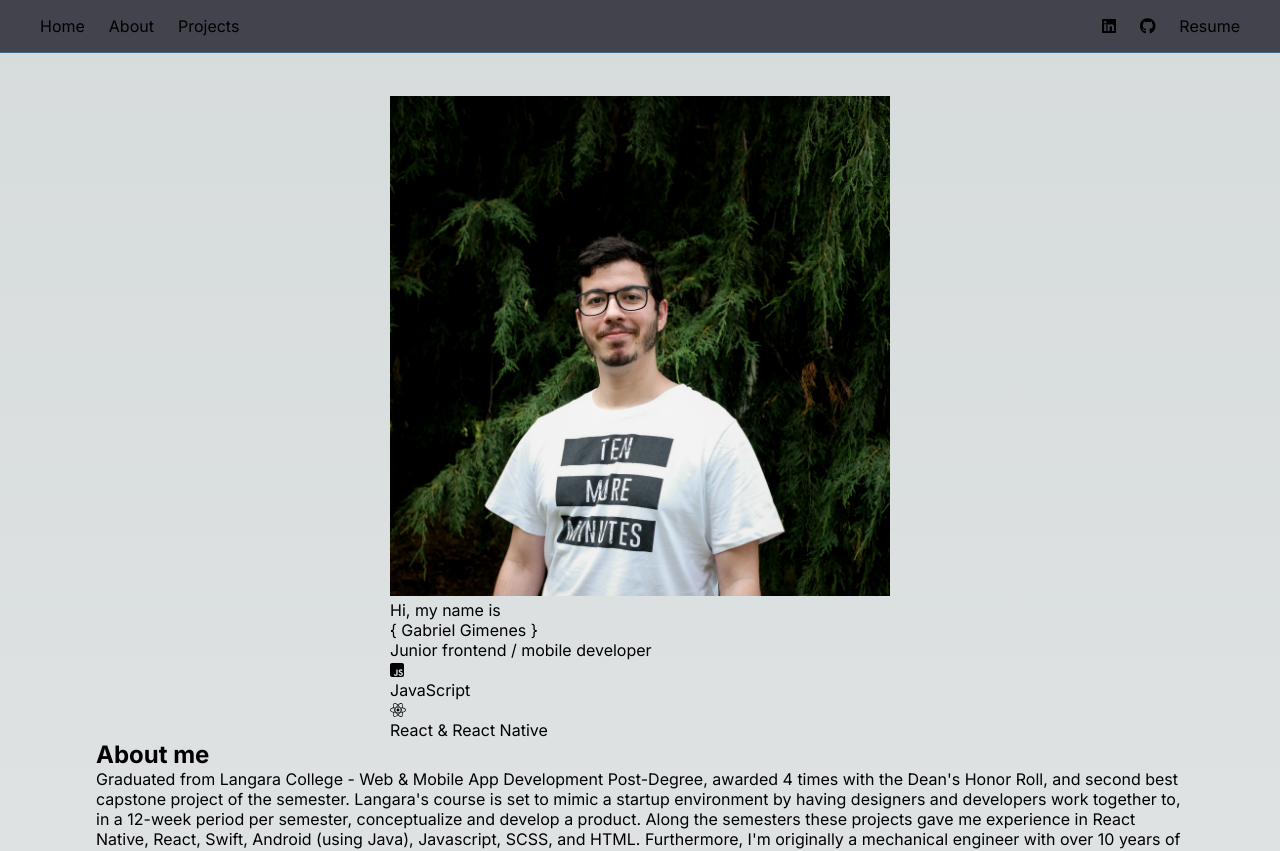
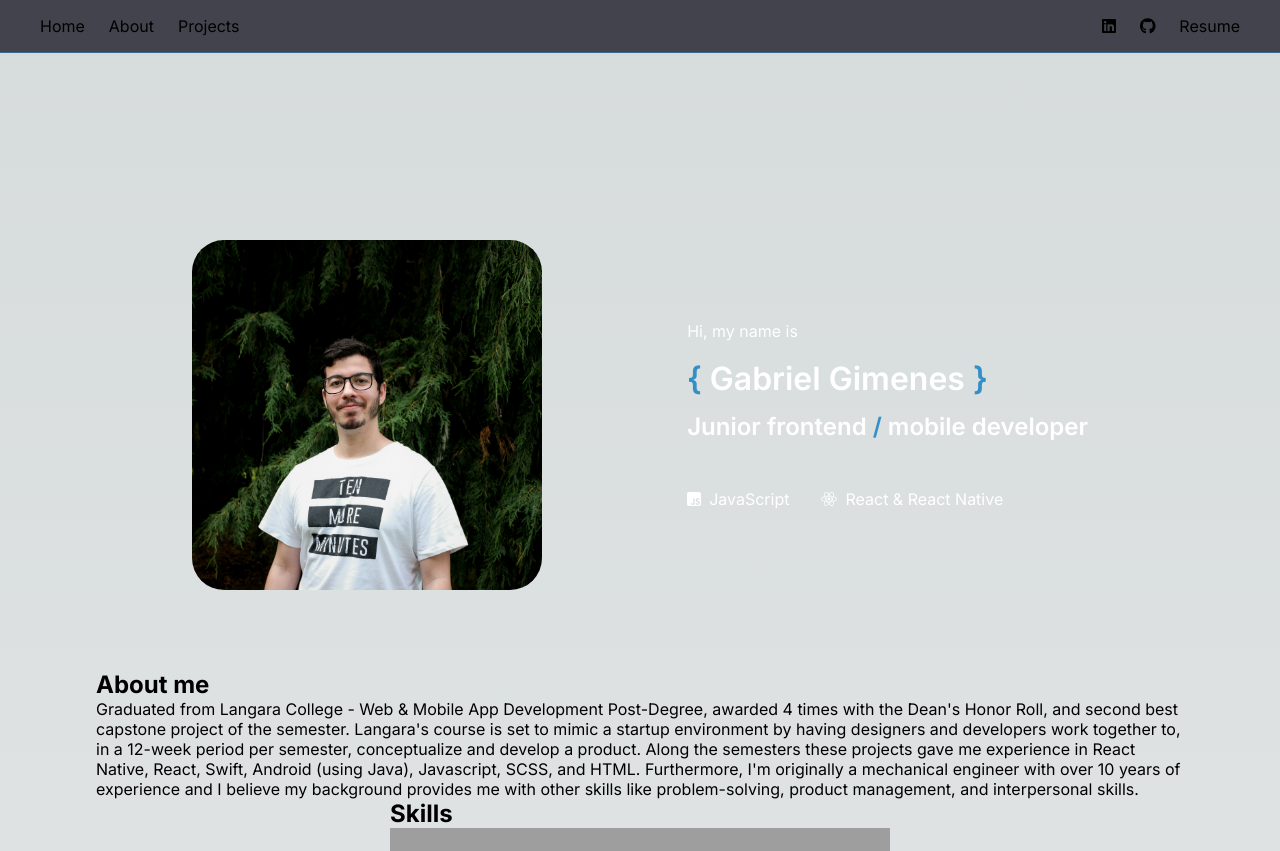
Before and after one commit to gabrielgimenes92/gabrielgimenes92.github.io, a Next.js app: page / in a window 1280 px wide. Shown: the top 851 px of the page. Built offline with nearby package versions, Linux system fonts and the light colour scheme; grey boxes are pictures that could not be loaded.

Commit message:
Adds style to Hero section

```diff
--- a/src/app/globals.scss
+++ b/src/app/globals.scss
@@ -1,3 +1,5 @@
+
+
 :root {
   --max-width: 1100px;
   --border-radius: 12px;
--- a/src/components/Hero.js
+++ b/src/components/Hero.js
@@ -1,5 +1,6 @@
 import { FontAwesomeIcon } from '@fortawesome/react-fontawesome';
 import { faReact, faSquareJs } from '@fortawesome/free-brands-svg-icons';
+import styles from './Hero.module.scss';
 import React from 'react';
 import Image from 'next/image';
 
@@ -8,22 +9,29 @@ const Hero = () => {
   const javascriptLogo = <FontAwesomeIcon icon={faSquareJs} />;
 
   return (
-    <section className="home">
+    <section className={styles.home}>
       <div className="ball1" />
       <div className="ball2" />
       <div className="ball3" />
-      <div className="introduction">
-        <Image src="/pictures/DSCF9483.jpg" width={500} height={500} alt="hi" />
-        <div className="profileText">
+      <div className={styles.introduction}>
+        <Image
+          src="/pictures/DSCF9483.jpg"
+          width={500}
+          height={500}
+          alt="hi"
+          className={styles.profilePicture}
+        />
+        <div className={styles.profileText}>
           <p>Hi, my name is</p>
-          <p className="biggest">
-            <spam className="light">&#123;</spam> Gabriel Gimenes{' '}
-            <spam className="light">&#125;</spam>
+          <p className={styles.biggest}>
+            <spam className={styles.light}>&#123;</spam> Gabriel Gimenes{' '}
+            <spam className={styles.light}>&#125;</spam>
           </p>
-          <p className="bigger">
-            Junior frontend <spam className="light">/</spam> mobile developer
+          <p className={styles.bigger}>
+            Junior frontend <spam className={styles.light}>/</spam> mobile
+            developer
           </p>
-          <div className="hero-skills">
+          <div className={styles.heroSkills}>
             <div>
               <p>{javascriptLogo}</p>
               <p>JavaScript</p>
--- a/src/components/Hero.module.scss
+++ b/src/components/Hero.module.scss
@@ -0,0 +1,90 @@
+@import './mixins';
+
+.home {
+    padding: 0;
+    width: 100%;
+    margin: 0;
+    background-size: cover;
+    // background-color: $color-bg-dark;
+
+    text-align: center;
+    padding: 9rem 5% 5rem 5%;
+
+    position: relative;
+
+    overflow: hidden;
+}
+
+.introduction {
+    display: flex;
+    flex-flow: column nowrap;
+    justify-content: space-between;
+    align-items: center;
+    margin: auto;
+    max-width: 896px;
+
+    .profilePicture {
+        // background-image: url(../Pictures/DSCF9483.jpg) ;
+        z-index: 10;
+        object-position: center;
+        background-position-x: 43%;
+        background-position-y: 40%;
+        background-size: 220%;
+        width: 250px;
+        height: 250px;
+        border-radius: 2rem;
+    }
+
+    .profileText {
+        text-align: left;
+        line-height: 3rem;
+
+        p {
+            display: block;
+            align-items: baseline;
+            color: white;
+        }
+
+        .biggest {
+            font-size: 2rem;
+            font-weight: 600;
+        }
+
+        .bigger {
+            font-size: 1.5rem;
+            font-weight: 600;
+        }
+
+        .light {
+            color: rgb(50, 144, 199)
+        }
+
+        .heroSkills {
+            display: flex;
+            justify-content: start;
+            max-width: 1200px;
+            margin: 1.5rem 0 0 0;
+            gap: 2rem;
+
+            div {
+                display: flex;
+                flex-flow: row nowrap;
+                gap: 0.5rem;
+            }
+        }
+    }
+
+    @include sizeTablet {
+        flex-flow: row nowrap;
+        gap: 3rem;
+    }
+
+    @include sizeDesktop {
+        gap: 6rem;
+
+        .profilePicture {
+            width: 350px;
+            height: 350px;
+        }
+    }
+}
--- /dev/null
+++ b/src/components/_mixins.scss
@@ -0,0 +1,7 @@
+@mixin sizeTablet {
+    @media (min-width: 650px) { @content; }
+}
+
+@mixin sizeDesktop {
+    @media (min-width: 1100px) { @content; }
+}
```
